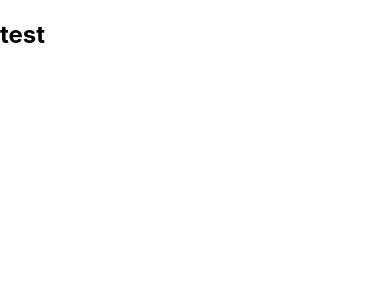
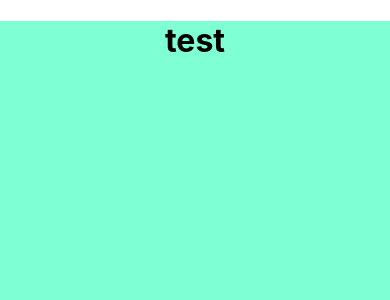
Before and after one commit to jia-son/about-me, a React (Create React App) app: page / in a window 390 px wide. Shown: the top 300 px of the page. Built offline with nearby package versions, Linux system fonts and the light colour scheme.

Commit message:
큰 틀 잡기 close #1

```diff
--- a/src/App.css
+++ b/src/App.css
@@ -1,6 +1,6 @@
-.App {
+/* .App {
   width: 1200px;
   height: 700px;
   background-color: beige;
   margin: 0 auto;
-}
+} */
--- a/src/App.js
+++ b/src/App.js
@@ -1,13 +1,26 @@
+// import './App.css';
+// import { Route, Routes } from "react-router-dom";
+// import MainPage from './components/Main.js';
+
+// function App() {
+//   return (
+//     <>
+//       <Routes>
+//         <Route path='/' element={<MainPage />} />
+//       </Routes>
+//     </>
+//   );
+// }
+
+// export default App;
+
 import './App.css';
-import { Route, Routes } from "react-router-dom";
-import MainPage from './components/AboutMe.js';
+import MainPage from './components/main/Main.js';
 
 function App() {
   return (
     <>
-      <Routes>
-        <Route path='/' element={<MainPage />} />
-      </Routes>
+      <MainPage />
     </>
   );
 }
--- a/src/components/AboutMe.js
+++ /dev/null
@@ -1,11 +0,0 @@
-import React from "react";
-
-const AboutMe = () => {
-    return (
-        <>
-        <h2>test</h2>
-        </>
-    );
-}
-
-export default AboutMe;
--- /dev/null
+++ b/src/components/leftComponents/LeftConponents.js
@@ -0,0 +1,11 @@
+import React from "react";
+
+const LeftConponents = () => {
+    return (
+        <>
+        <h1>test</h1>
+        </>
+    );
+}
+
+export default LeftConponents;
--- /dev/null
+++ b/src/components/main/Main.js
@@ -0,0 +1,15 @@
+import React from "react";
+import './main.css';
+import LeftConponents from "../leftComponents/LeftConponents";
+
+const Main = () => {
+    return (
+        <>
+        <div className="mainBox">
+            <LeftConponents />
+        </div>
+        </>
+    );
+}
+
+export default Main;
--- /dev/null
+++ b/src/components/main/main.css
@@ -0,0 +1,24 @@
+.mainBox {
+  height: 100vh;
+  background-color: beige;
+  margin: 0 auto;
+  text-align: center;
+}
+
+@media screen and (max-width: 1024px) {
+  .mainBox {
+    height: 100vh;
+    background-color: cadetblue;
+    margin: 0 auto;
+    text-align: center;
+  }
+}
+
+@media screen and (max-width: 768px) {
+  .mainBox {
+    height: 100vh;
+    background-color: aquamarine;
+    margin: 0 auto;
+    text-align: center;
+  }
+}
```
